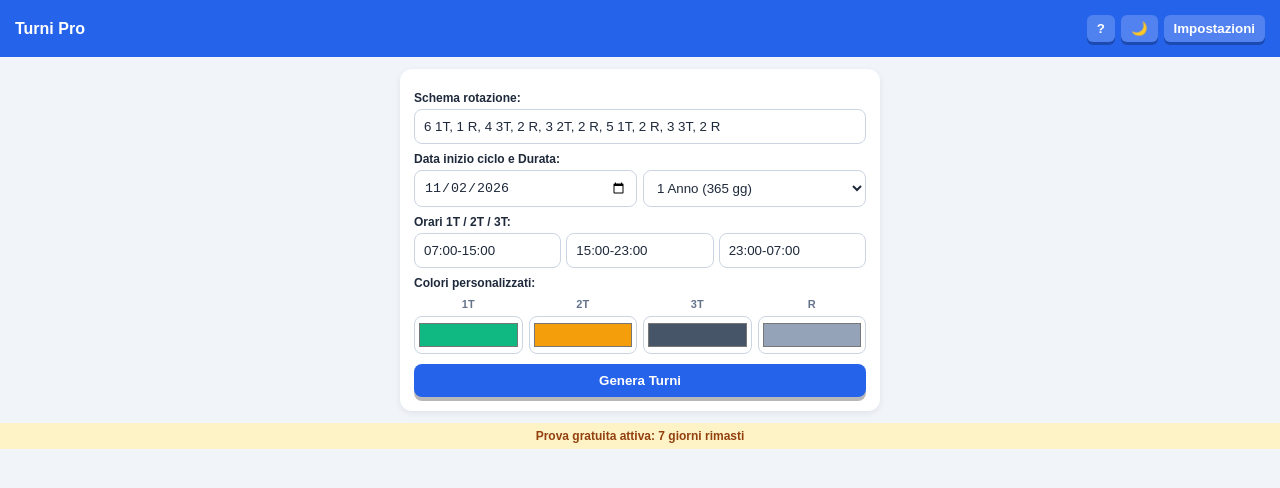
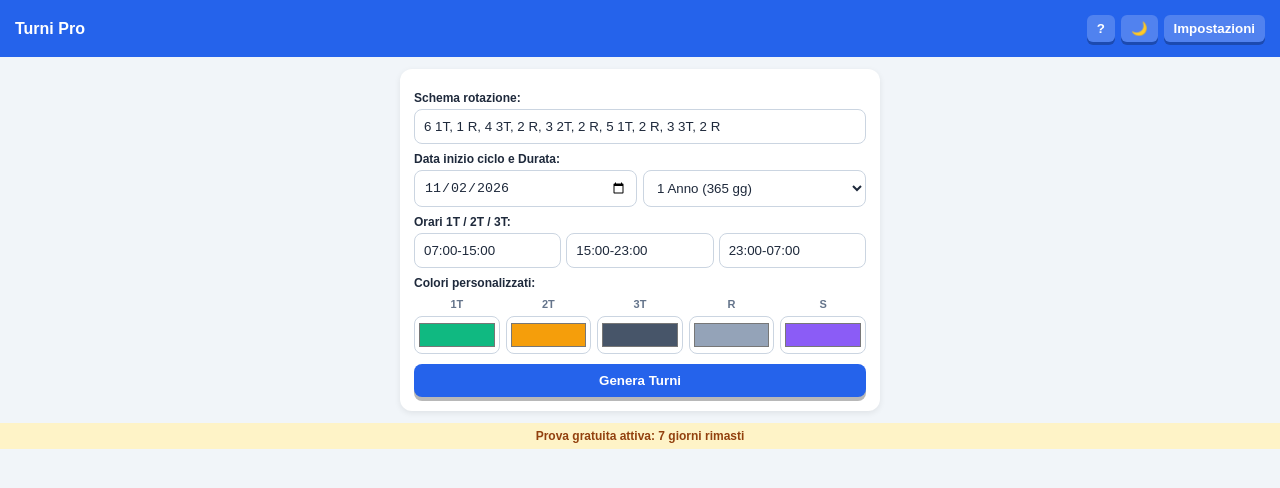
Before and after one commit to franckbatta/turni-pro, a plain HTML site: page index.html in a window 1280 px wide. Drawn offline with Linux system fonts and the light colour scheme.

Commit message:
Refactor HTML structure and styles for clarity

```diff
--- a/index.html
+++ b/index.html
@@ -80,14 +80,16 @@
     </div>
 
     <label>Colori personalizzati:</label>
-    <div class="col-grid">
+    <div class="col-grid" style="grid-template-columns: repeat(5, 1fr);">
       <div><span>1T</span><input type="color" id="c1" value="#10b981" onchange="aggiornaColori()"></div>
       <div><span>2T</span><input type="color" id="c2" value="#f59e0b" onchange="aggiornaColori()"></div>
       <div><span>3T</span><input type="color" id="c3" value="#475569" onchange="aggiornaColori()"></div>
       <div><span>R</span><input type="color" id="cR" value="#94a3b8" onchange="aggiornaColori()"></div>
+      <div><span>S</span><input type="color" id="cS" value="#8b5cf6" onchange="aggiornaColori()"></div>
     </div>
     <button class="btn" onclick="genera()">Genera Turni</button>
   </div>
+
 
   <div id="mainView" style="display:none;">
     <div class="card stats">
@@ -110,12 +112,13 @@
     <h4 id="mData" style="margin:0;"></h4>
     <div id="mFest" style="color:#ef4444;font-size:12px;font-weight:bold;"></div>
     <label>Turno:</label>
-    <select id="mTipo"><option value="1T">1T</option><option value="2T">2T</option><option value="3T">3T</option><option value="R">R</option></select>
+    <select id="mTipo"><option value="1T">1T</option><option value="2T">2T</option><option value="3T">3T</option><option value="R">R</option><option value="S">S (Straordinario)</option></select>
     <label>Ore Extra:</label>
     <input type="number" id="mExt" min="0" max="12" step="0.5">
     <button class="btn" onclick="salvaMod()">Salva</button>
   </div>
 </div>
+
 
 <div id="trialBanner" style="background:#fef3c7;color:#92400e;text-align:center;font-size:12px;font-weight:bold;padding:6px;display:none;"></div>
 
```
